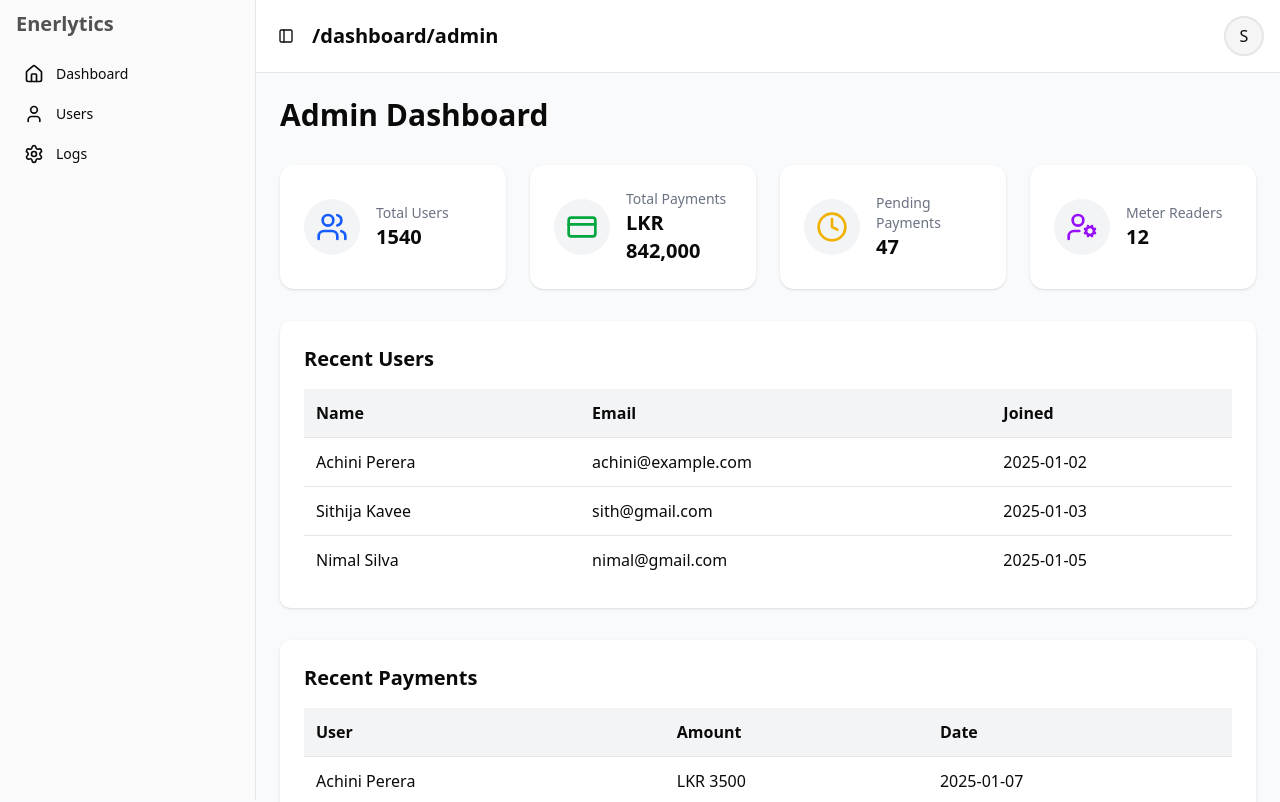
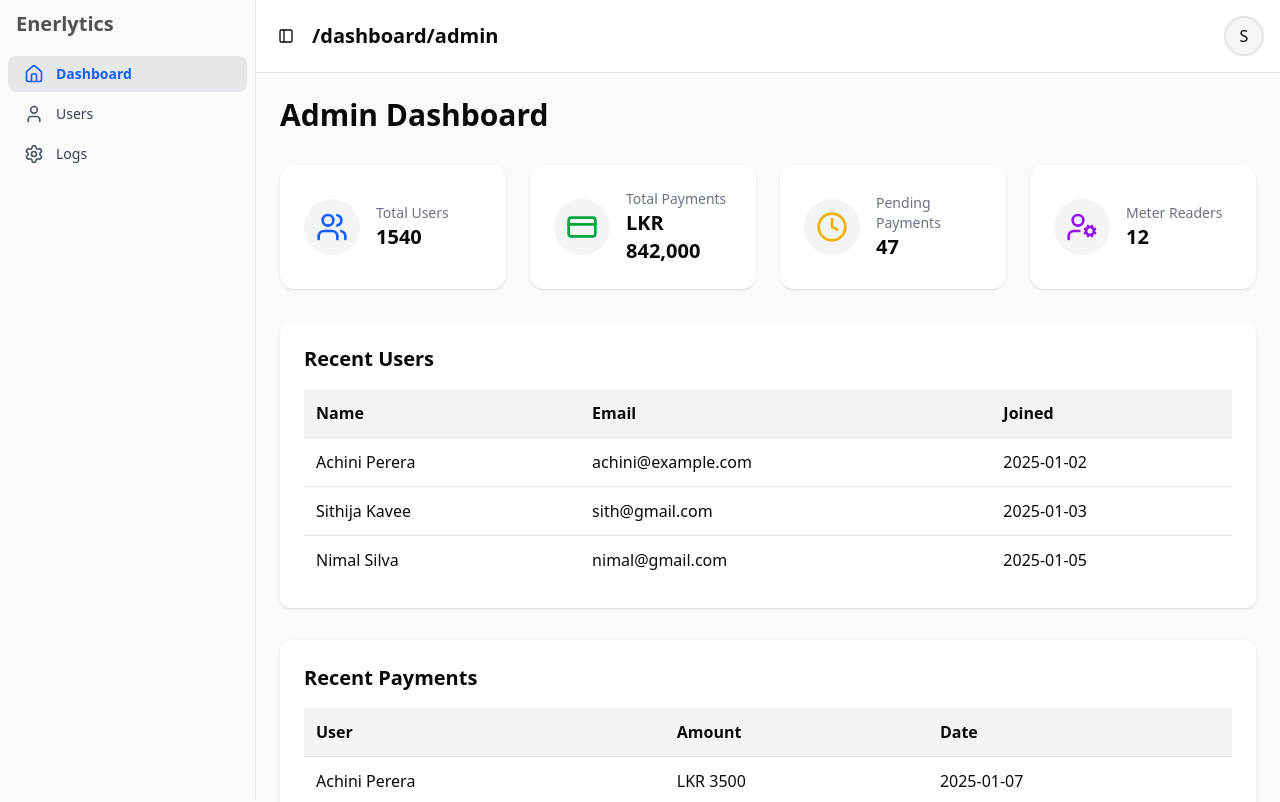
Before and after one commit to sudoMakeMeCoffee/Enerlytics, a Next.js app: page /dashboard/admin in a window 1280 px wide. Shown: the top 802 px of the page. Built offline with nearby package versions, Linux system fonts and the light colour scheme.

Commit message:
bold the active link

```diff
--- a/src/components/ui/sidebar.jsx
+++ b/src/components/ui/sidebar.jsx
@@ -23,6 +23,7 @@ import {
   TooltipProvider,
   TooltipTrigger,
 } from "@/components/ui/tooltip"
+import { usePathname } from "next/navigation";
 
 const SIDEBAR_COOKIE_NAME = "sidebar_state"
 const SIDEBAR_COOKIE_MAX_AGE = 60 * 60 * 24 * 7
@@ -439,27 +440,42 @@ function SidebarMenu({
 }
 
 function SidebarMenuItem({ icon: Icon, label, className, href, ...props }) {
-  const { open } = useSidebar()
+  const { open } = useSidebar();
+  const pathname = usePathname(); // <-- FIXED: SSR safe
+
+  const isActive = pathname === href;
 
   return (
     <li
       data-slot="sidebar-menu-item"
       data-sidebar="menu-item"
-      onClick={() => window.location.href = href}
+      onClick={() => (window.location.href = href)}
       className={cn(
-        "group/menu-item relative flex items-center gap-3 px-4 py-2 cursor-pointer",
+        "group/menu-item relative flex items-center gap-3 px-4 py-2 cursor-pointer rounded-md transition",
+        isActive
+          ? "bg-gray-200 font-semibold text-blue-600"
+          : "text-gray-700 hover:bg-gray-100",
         className
       )}
       {...props}
     >
-      {/* Icon is always visible */}
-      {Icon && <Icon className="w-5 h-5" />}
+      {/* Icon always visible */}
+      {Icon && (
+        <Icon
+          className={cn(
+            "w-5 h-5 transition",
+            isActive ? "text-blue-600" : "text-gray-600"
+          )}
+        />
+      )}
 
-      {/* Label only visible when sidebar is open */}
+      {/* Label visible only when sidebar is open */}
       {open && label && <span className="text-sm">{label}</span>}
     </li>
-  )
+  );
 }
+
+
 
 const sidebarMenuButtonVariants = cva(
   "peer/menu-button flex w-full items-center gap-2 overflow-hidden rounded-md p-2 text-left text-sm outline-hidden ring-sidebar-ring transition-[width,height,padding] hover:bg-sidebar-accent hover:text-sidebar-accent-foreground focus-visible:ring-2 active:bg-sidebar-accent active:text-sidebar-accent-foreground disabled:pointer-events-none disabled:opacity-50 group-has-data-[sidebar=menu-action]/menu-item:pr-8 aria-disabled:pointer-events-none aria-disabled:opacity-50 data-[active=true]:bg-sidebar-accent data-[active=true]:font-medium data-[active=true]:text-sidebar-accent-foreground data-[state=open]:hover:bg-sidebar-accent data-[state=open]:hover:text-sidebar-accent-foreground group-data-[collapsible=icon]:size-8! group-data-[collapsible=icon]:p-2! [&>span:last-child]:truncate [&>svg]:size-4 [&>svg]:shrink-0",
```
